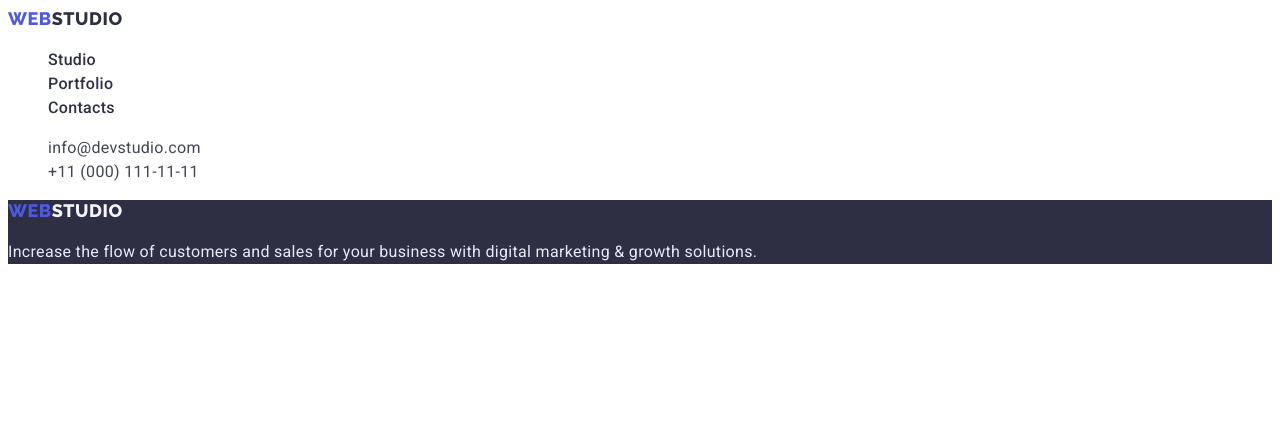
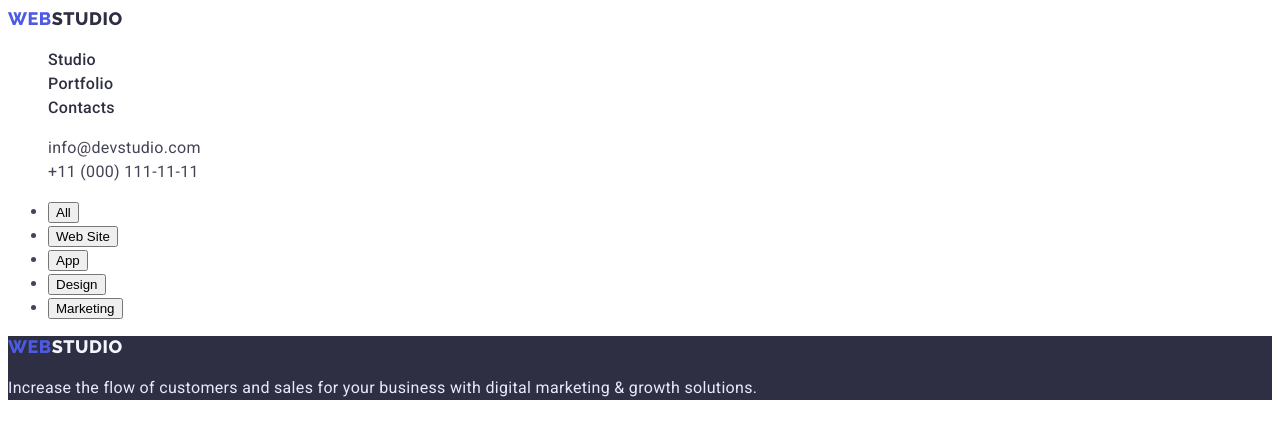
Before and after one commit to Musya-V/goit-markup-hw-02, a plain HTML site: page css/portfolio.html in a window 1280 px wide. Drawn offline with Linux system fonts and the light colour scheme.

Commit message:
portfolio chng 2
Filters button

```diff
--- a/css/portfolio.html
+++ b/css/portfolio.html
@@ -58,6 +58,13 @@
 
     <main>
       <!-- Filter Btn -->
+      <ul>
+        <li class="filter"><button type="button">All</button></li>
+        <li class="filter"><button type="button">Web Site</button></li>
+        <li class="filter"><button type="button">App</button></li>
+        <li class="filter"><button type="button">Design</button></li>
+        <li class="filter"><button type="button">Marketing</button></li>
+      </ul>
       <!-- Project Cards -->
       <!-- Row 1 -->
       <!-- Row 2 -->
```
Also changed, not shown: portfolio.html (deleted, +0 -18 lines).
